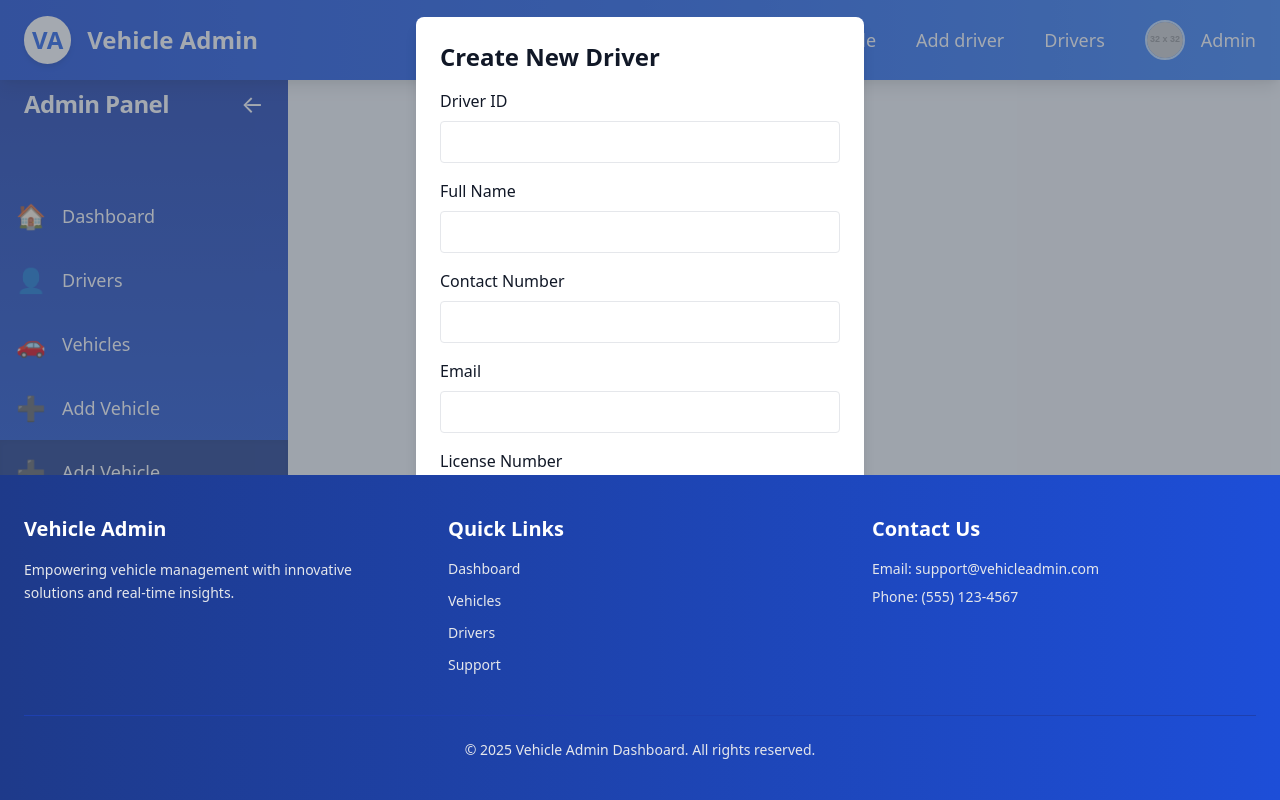
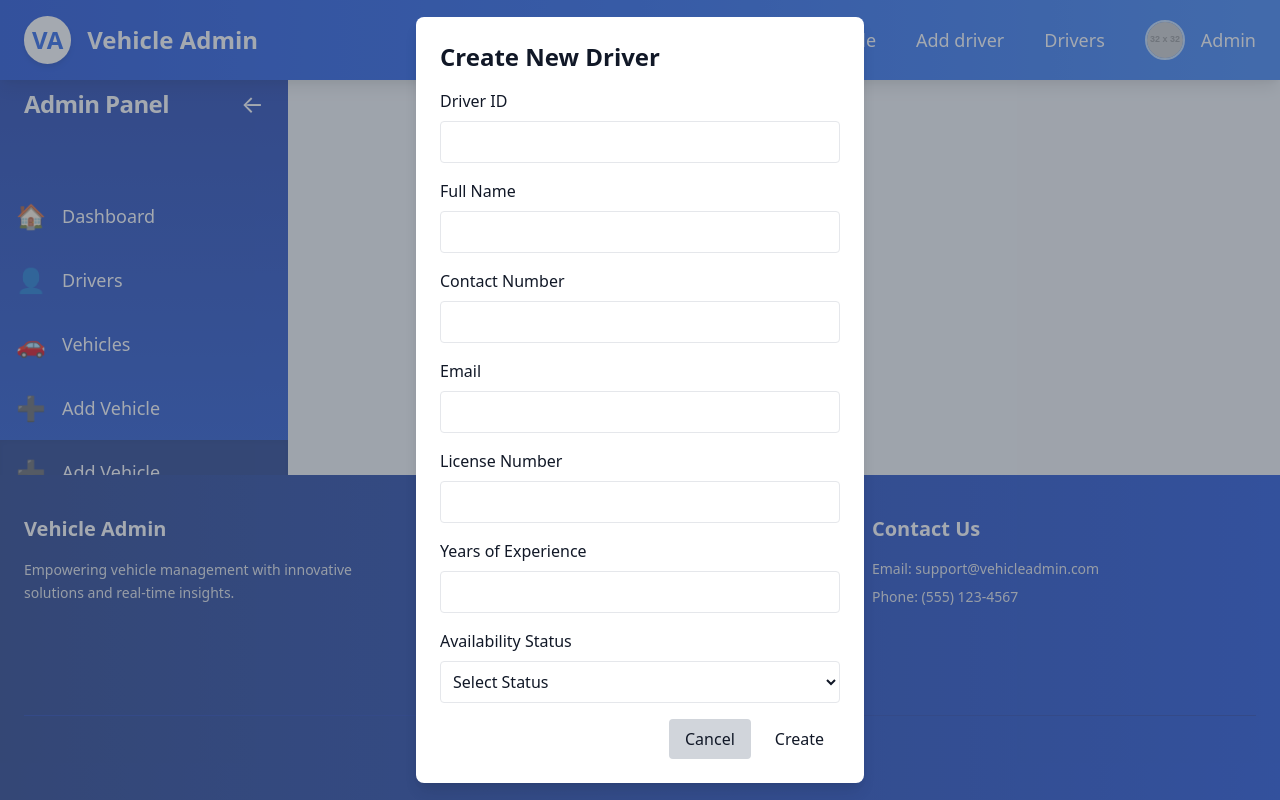
Before and after one commit to Tharusha200219/newww, a React (Vite) app in the folder frontend/: page /create-driver in a window 1280 px wide. Built offline with nearby package versions, Linux system fonts and the light colour scheme; no server answers; some icons are missing.

Commit message:
Adjust footer z-index for improved layering

```diff
--- a/frontend/common/footer.jsx
+++ b/frontend/common/footer.jsx
@@ -1,6 +1,6 @@
 const Footer = () => {
     return (
-      <footer className="bg-gradient-to-r from-blue-900 to-blue-700 text-gray-200 py-10 w-full" style={{zIndex: 1000}}>
+      <footer className="bg-gradient-to-r from-blue-900 to-blue-700 text-gray-200 py-10 w-full" style={{zIndex: 10}}>
         <div className="container mx-auto px-6">
           <div className="grid grid-cols-1 md:grid-cols-3 gap-10">
             <div>
```
